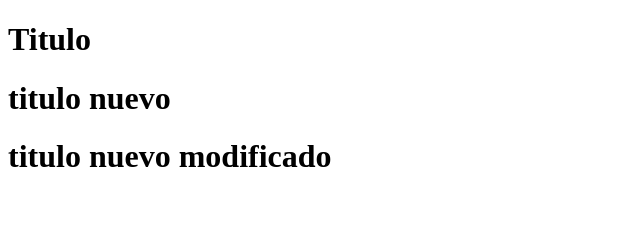
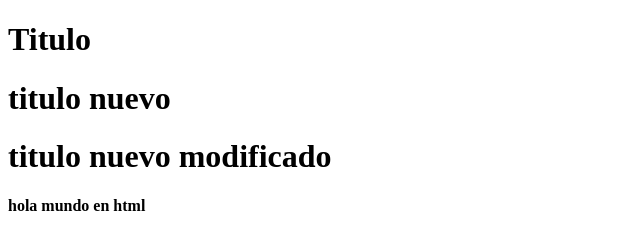
Before and after one commit to valdot00/hi_hit, a plain HTML site: page index.html in a window 1280 px wide. Shown: the whole page, without its empty margins (0-640 px from the left). Drawn offline with Linux system fonts and the light colour scheme.

Commit message:
se agrego otro titulo

```diff
--- a/index.html
+++ b/index.html
@@ -17,6 +17,8 @@
 
     <h1>titulo nuevo modificado</h1>
 
+    <h4>hola mundo en html</h4>
+
 </body>
 
 </html>
```
